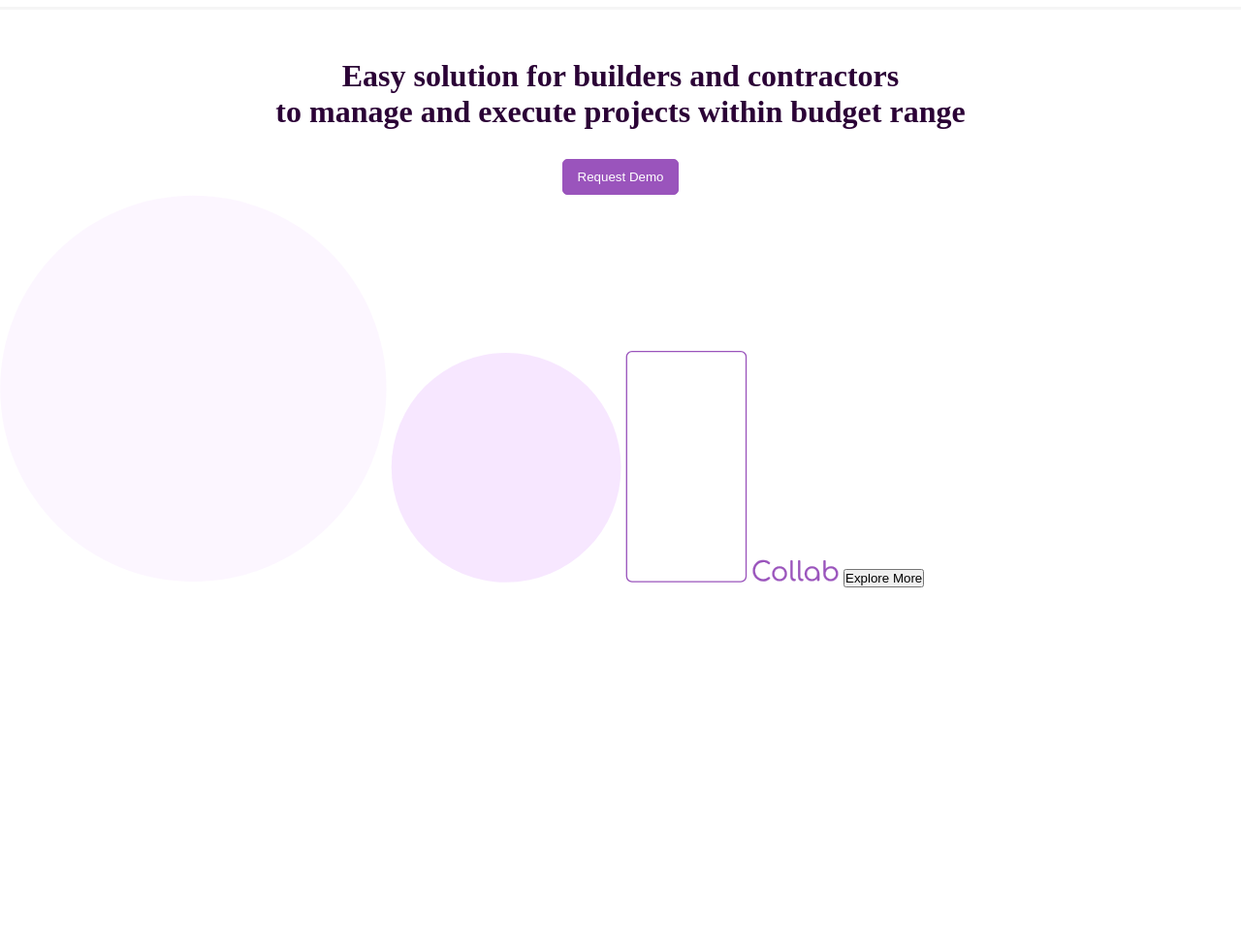
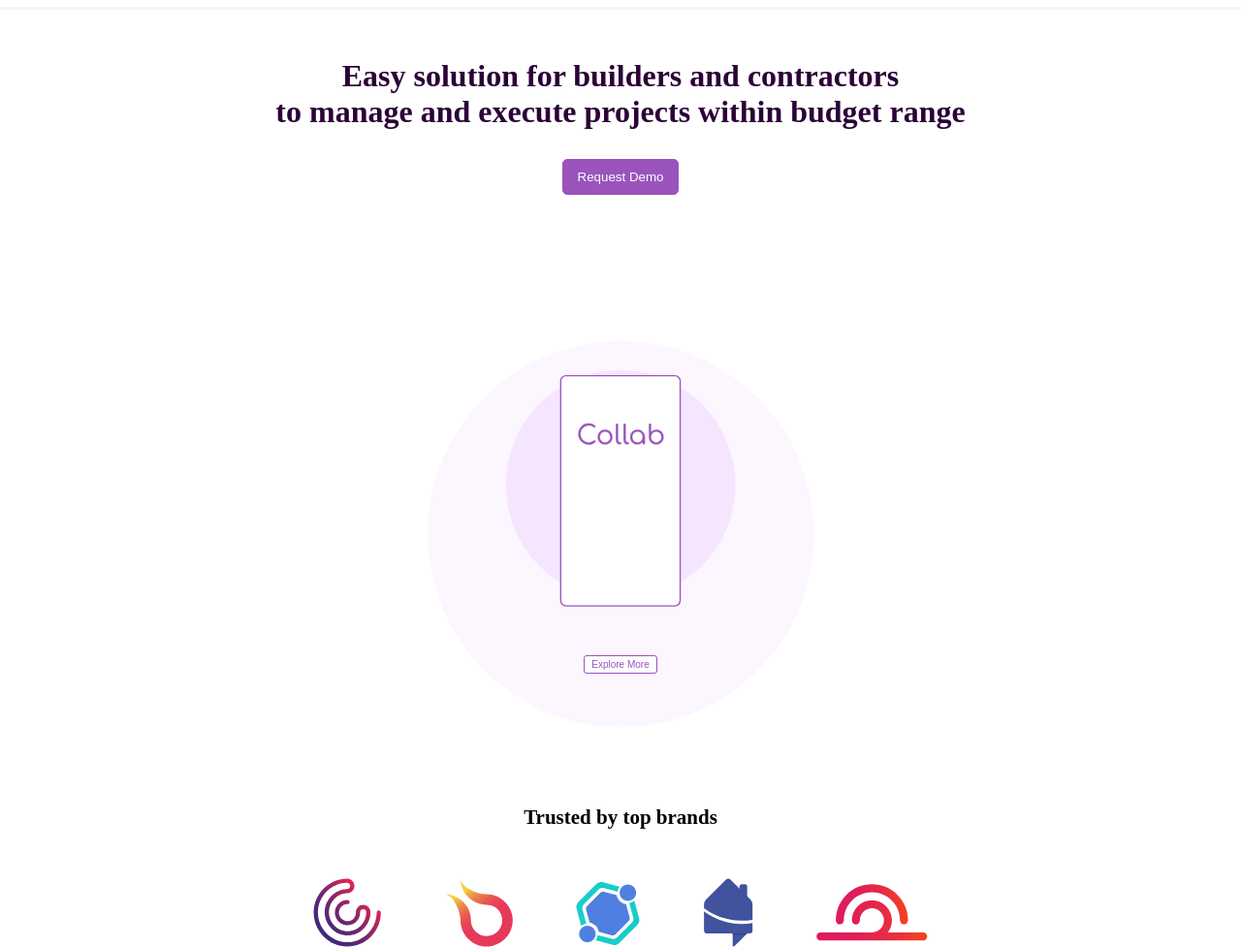
Before and after one commit to Mnde81/workshop, a website: page index.html in a window 1280 px wide. Shown: the part 70-1047 px from the top of the page at 97% size. Before the commit the page ends 800 px from the top, so only its background shows below. Drawn offline with Linux system fonts and the light colour scheme.

Commit message:
updated file

```diff
--- a/index.html
+++ b/index.html
@@ -46,8 +46,20 @@
             <img class="absolute rectangle" src="./images/TopPhone.svg" alt="">
             <img class="absolute collab" src="./images/Collab.svg" alt="">
 
-            <button class="elipseBtn">Explore More</button>
+            <button class="elipseBtn absolute">Explore More</button>
         </section>
+
+        <section class="iconsContainer">
+            <h2>Trusted by top brands</h2>
+            <div class="icons">
+                <img src="./images/icons/pirma.svg" alt="" class="icon">
+                <img src="./images/icons/antra.svg" alt="" class="icon">
+                <img src="./images/icons/trecia.svg" alt="" class="icon">
+                <img src="./images/icons/ketvirta.svg" alt="" class="icon">
+                <img src="./images/icons/penkta.svg" alt="" class="icon">
+            </div>
+        </section>
+
     </main>
 
 
--- a/style.css
+++ b/style.css
@@ -2,6 +2,10 @@
     margin: 0;
     padding: 0;
     box-sizing: border-box;
+}
+
+h2 {
+    font-size: 21px;
 }
 
 .topLine {
@@ -110,3 +114,68 @@
     color: #9A54BC;
     cursor: pointer;
 }
+
+.elipsesContainer {
+    position: relative;
+    display: flex;
+    justify-content: center;
+    align-items: center;
+    margin-top: 50px;
+    height: 500px;
+
+
+}
+
+.absolute {
+    position: absolute;
+}
+
+.smallElipse {
+    top: 130px;
+}
+
+.bigElipse {
+    top: 100px;
+}
+
+.rectangle {
+    top: 135px;
+}
+
+.collab {
+    top: 185px;
+}
+
+.elipseBtn {
+    top: 425px;
+    /* bottom: 155px; */
+    padding: 3px 7px;
+    font-size: 10px;
+    background-color: white;
+    border: 1.5px solid #9A54BC;
+    border-radius: 3px;
+    color: #9A54BC;
+    cursor: pointer;
+
+}
+
+.elipseBtn:hover {
+    background-color: #9A54BC;
+    color: white;
+}
+
+.iconsContainer {
+    display: flex;
+    justify-content: center;
+    align-items: center;
+    flex-direction: column;
+    gap: 50px;
+    margin-top: 80px;
+}
+
+.icons {
+    width: 700px;
+    display: flex;
+    align-items: center;
+    justify-content: space-around;
+}
```
Also changed, not shown: images/icons/antra.svg (added), images/icons/ketvirta.svg (added), images/icons/penkta.svg (added), images/icons/pirma.svg (added), images/icons/trecia.svg (added).
